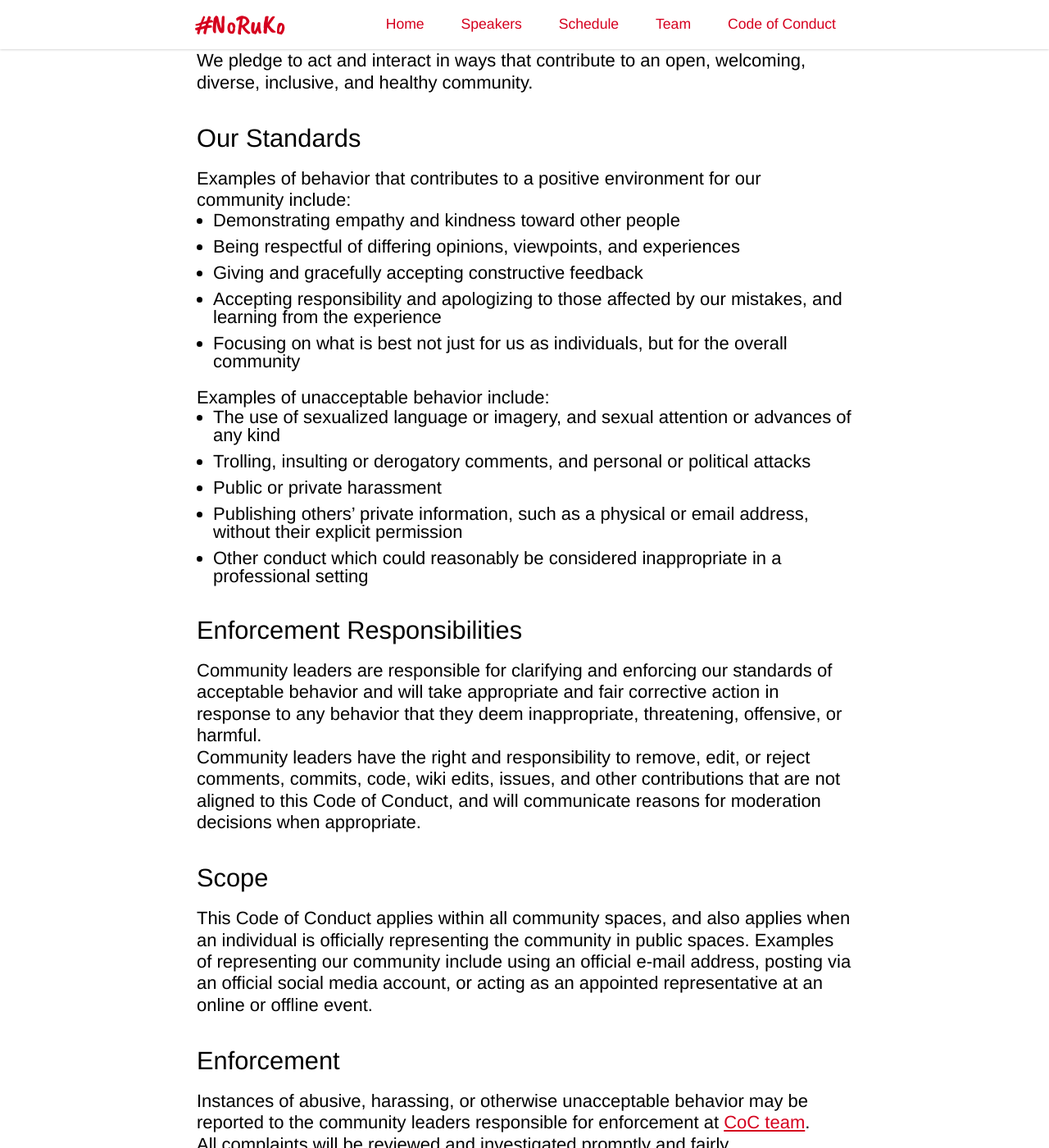
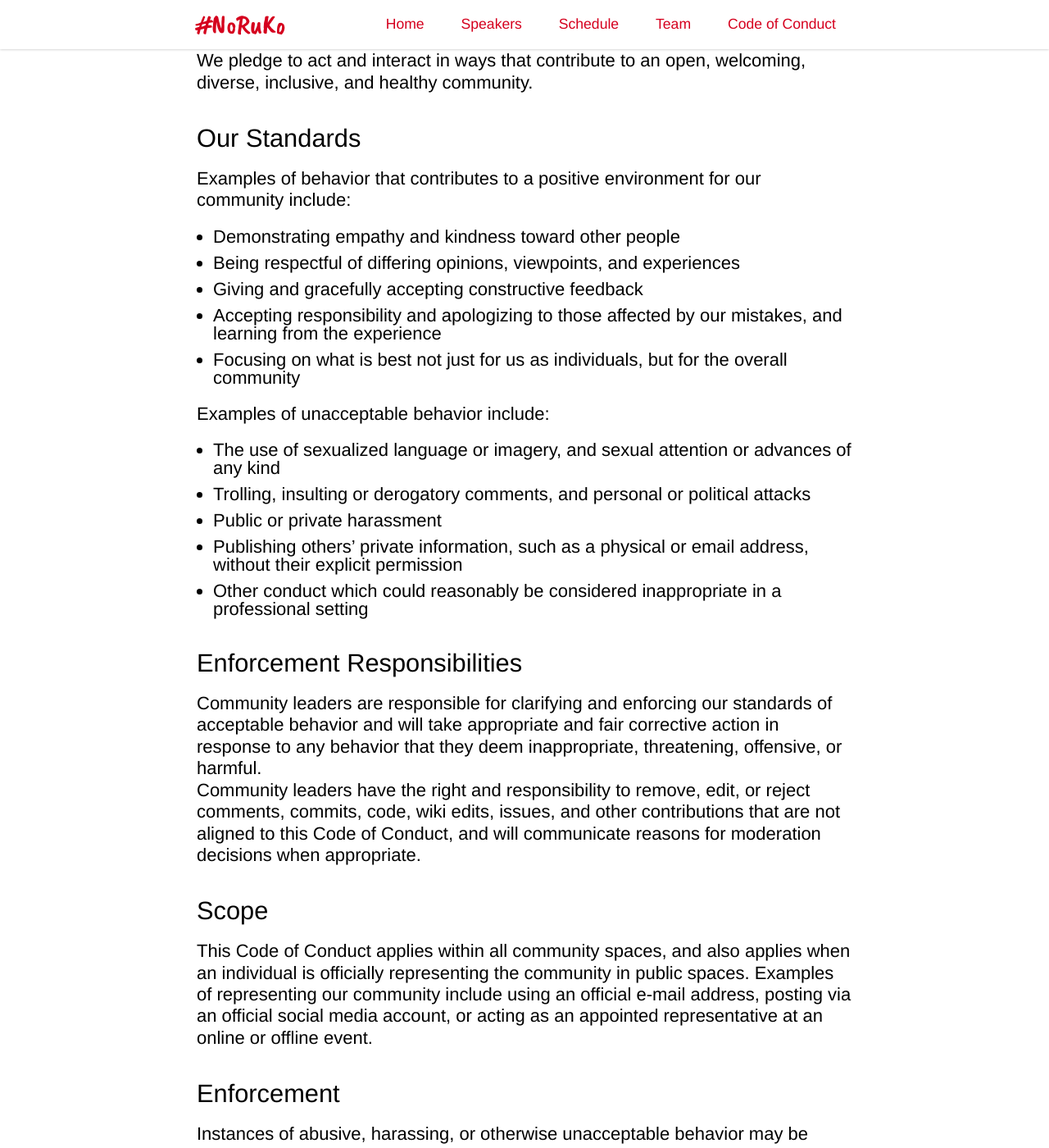
Before and after one commit to rubynl/noruko.org, a Jekyll site: the page built from code-of-conduct/index.html.md, in a window 1280 px wide and 1400 px high, scrolled down 373 px. Shown: the whole window at 82% size. Built offline with Jekyll 4.4.1, drawn with Linux system fonts in a browser that asks for light colours.

Commit message:
Add more top margin to unordered lists
Creates more spacing between the paragraphs and lists on the CoC page.
Makes it easier to read.

```diff
--- a/_sass/_typography.sass
+++ b/_sass/_typography.sass
@@ -40,7 +40,7 @@ em
 ul,
 ol
   font-size: inherit
-  margin: 0 0 20px 20px
+  margin: 20px 0 20px 20px
 
   ul,
   ol
```
